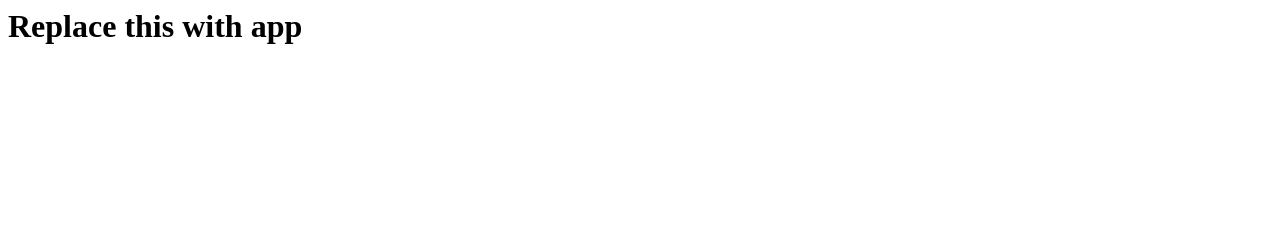
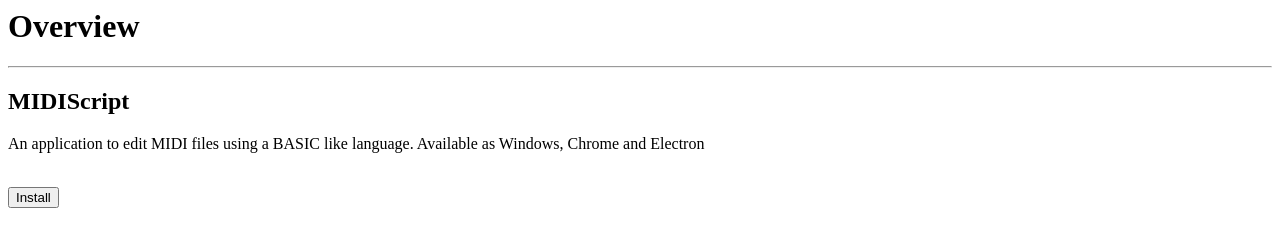
Before and after one commit to YashShetty/MIDIScript, a plain HTML site: page overview/index.html in a window 1280 px wide. Drawn offline with Linux system fonts and the light colour scheme.

Commit message:
Added more html

```diff
--- a/overview/index.html
+++ b/overview/index.html
@@ -2,6 +2,11 @@
 <html>
 <head></head>
 <body>
-<h1>Replace this with app</h1>
+  <h1>Overview</h1>
+  <hr>
+  <h2 id="heading">MIDIScript</h2>
+  <p id="description">An application to edit MIDI files using a BASIC like language. Available as Windows, Chrome and Electron</p>
+  <br>
+  <button id="install">Install</button>
 </body>
 </html>
```
